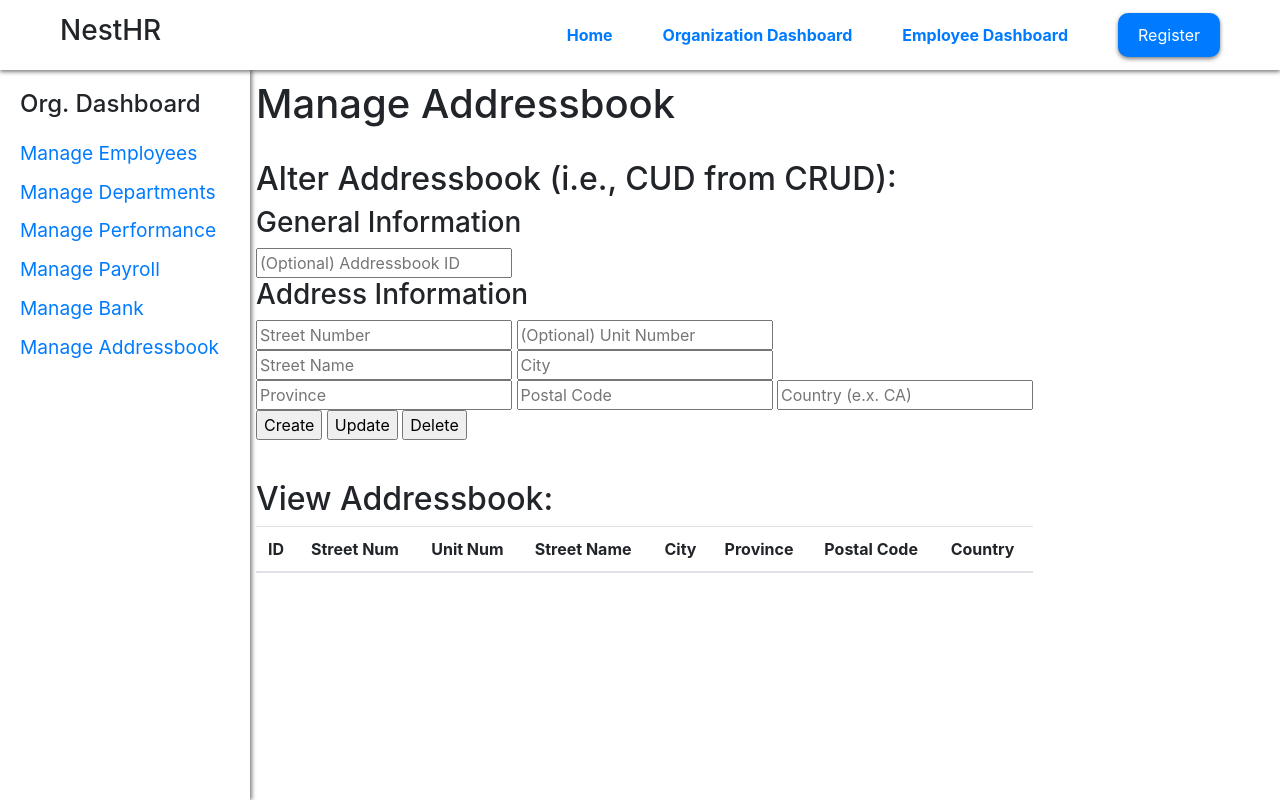
After one commit to harrisiva/NestHR, a Flask app: template web/website/templates/organization/manage-addressbook.html in a window 1280 px wide. The commit adds this page. Run offline with Flask 3, Linux system fonts and the light colour scheme; the template is opened without the code that fills it, so the values that code supplies are empty; parts of the project's set-up code (start-up, migrations or seed data) failed here and were passed over; some libraries are stand-ins or nearby versions.

Commit message:
Added addressbook table and form

```diff
--- a/web/website/templates/organization/manage-address.html
+++ /dev/null
@@ -1 +0,0 @@
-<!-- Follows same template page of viewing all the tables, a form to update all the stuff -->
--- /dev/null
+++ b/web/website/templates/organization/manage-addressbook.html
@@ -0,0 +1,57 @@
+{% extends "manage-base.html" %}
+<!-- Add a CSRF token -->
+{% include 'partials/sidebar.html' %}
+{% block title %}Manage Addressbook{% endblock %}
+{% block body %}
+<h1>Manage Addressbook</h1>
+<br>
+
+<h2>Alter Addressbook (i.e., CUD from CRUD):</h2>
+<form action="/manage-addressbook" METHOD="POST">
+    <h3>General Information</h3>
+    <input type="text" placeholder="(Optional) Addressbook ID" name="ad_id">
+
+    <!-- Input field's for the address table -->
+    <h3>Address Information</h3>
+    <input type="text" placeholder="Street Number" name="street_num">
+    <input type="text" placeholder="(Optional) Unit Number" name="unit_num"><br>
+    <input type="text" placeholder="Street Name" name="street_name">
+    <input type="text" placeholder="City" name="city"><br>
+    <input type="text" placeholder="Province" name="province">
+    <input type="text" placeholder="Postal Code" name="postal_code">
+    <input type="text" placeholder="Country (e.x. CA)" name="country"><br>
+
+    <input type="submit" name="submit" value="Create">
+    <input type="submit" name="submit" value="Update">
+    <input type="submit" name="submit" value="Delete">
+</form>
+<br>
+
+<h2>View Addressbook:</h2>
+<table class="table table-hover">
+    <thead>
+        <tr>
+            <th scope="col">ID</th>
+            <th scope="col">Street Num</th>
+            <th scope="col">Unit Num</th>
+            <th scope="col">Street Name</th>
+            <th scope="col">City</th>
+            <th scope="col">Province</th>
+            <th scope="col">Postal Code</th>
+            <th scope="col">Country</th>
+        </tr>
+    </thead>
+    {% for address in addressbook %}
+    <tr>
+        <th scope="row">{{ address.2 }}</th>
+        <td>{{ address.3 }}</td>
+        <td>{{ address.4 }}</td>
+        <td>{{ address.5 }}</td>
+        <td>{{ address.6 }}</td>
+        <td>{{ address.7 }}</td>
+        <td>{{ address.8 }}</td>
+        <td>{{ address.9 }}</td>
+    </tr>
+    {% endfor %}
+</table>
+{% endblock %}
--- a/web/website/templates/organization/manage-employees.html
+++ b/web/website/templates/organization/manage-employees.html
@@ -43,12 +43,6 @@
     <input type="text" placeholder="Postal Code" name="postal_code">
     <input type="text" placeholder="Country (e.x. CA)" name="country"><br>
 
-    <!-- Input field's for the bank table -->
-    <h3>Bank Information</h3>
-    <input type="text" placeholder="Institue Number" name="institute_num"><br>
-    <input type="text" placeholder="Transit Number" name="transit_num">
-    <input type="text" placeholder="Account Number" name="account_num"><br>
-
     <!-- Input field's for the payroll table -->
     <input type="text" placeholder="City" name="city"><br>
     <input type="text" placeholder="Country" name="country"><br>
--- a/web/website/templates/organization/organization.html
+++ b/web/website/templates/organization/organization.html
@@ -10,6 +10,5 @@
 <h1>Name: {{ profile.name }}</h1>
 <h2>Desc: {{ profile.desc }}</h2>
 <h3>Address: {{ profile.address }}</h3>
-<h4>Phone: {{ profile.username }}</h4>
 
 {% endblock %}
--- a/web/website/templates/partials/sidebar.html
+++ b/web/website/templates/partials/sidebar.html
@@ -77,6 +77,19 @@
 				>Manage Bank</a
 			>
 		</li>
+		<li style="margin-bottom: 10px">
+			<a
+				href="manage-addressbook"
+				style="
+					display: block;
+					color: var(--blue);
+					font-size: 1.2rem;
+					text-decoration: none;
+					transition: all 0.3s ease-in-out;
+				"
+				>Manage Addressbook</a
+			>
+		</li>
 	</ul>
 </div>
 
--- a/web/website/views.py
+++ b/web/website/views.py
@@ -81,6 +81,10 @@ def manage_bank():
 
     return render_template("organization/manage-bank.html", bank_info=ORGANIZATION.view_banks())
 
+@views.route("/manage-addressbook", methods=["GET", "POST"])
+def manage_addressbook():
+    return render_template("organization/manage-addressbook.html", addressbook=ORGANIZATION.view_addressbook())
+
 # TODO: Second phase of the project. Consists of the view
 @views.route("/employee-dashboard")
 def employee():
```
Also changed, not shown: web/website/models.py (+24 -15 lines).
